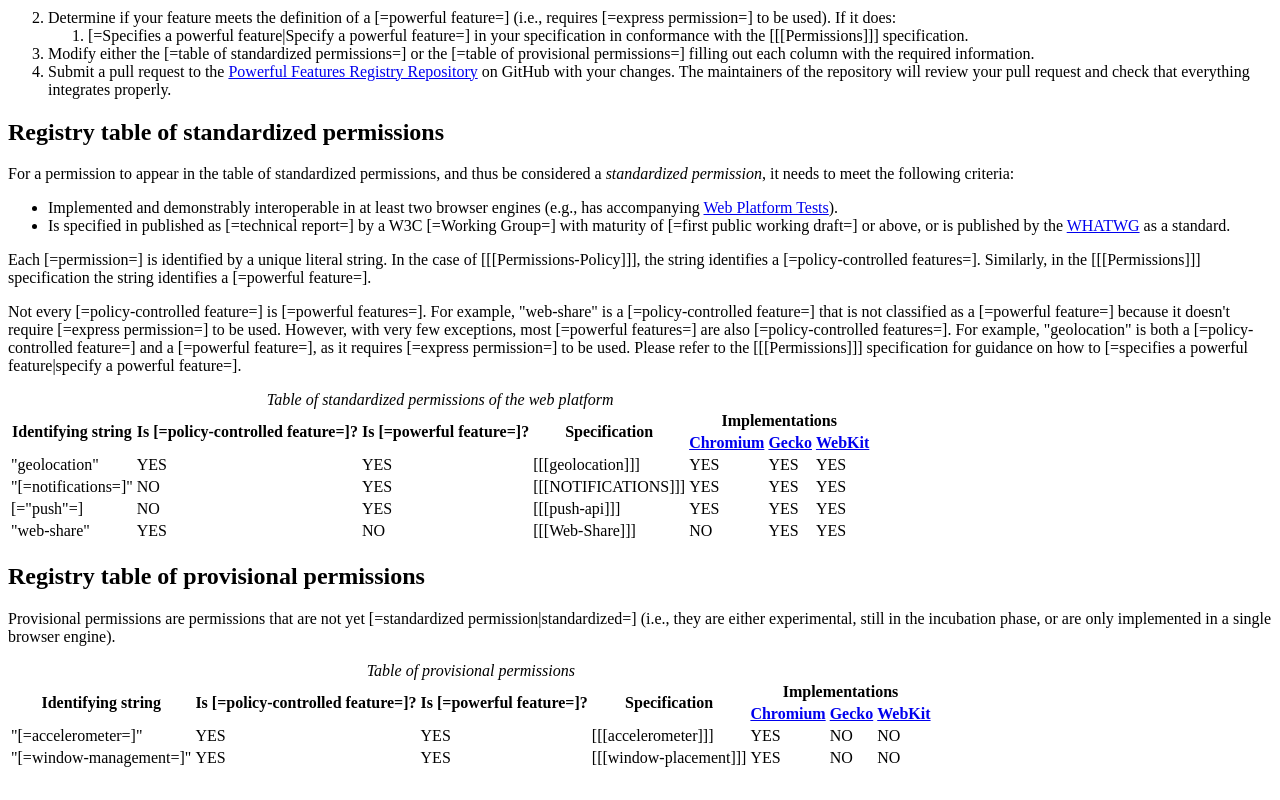
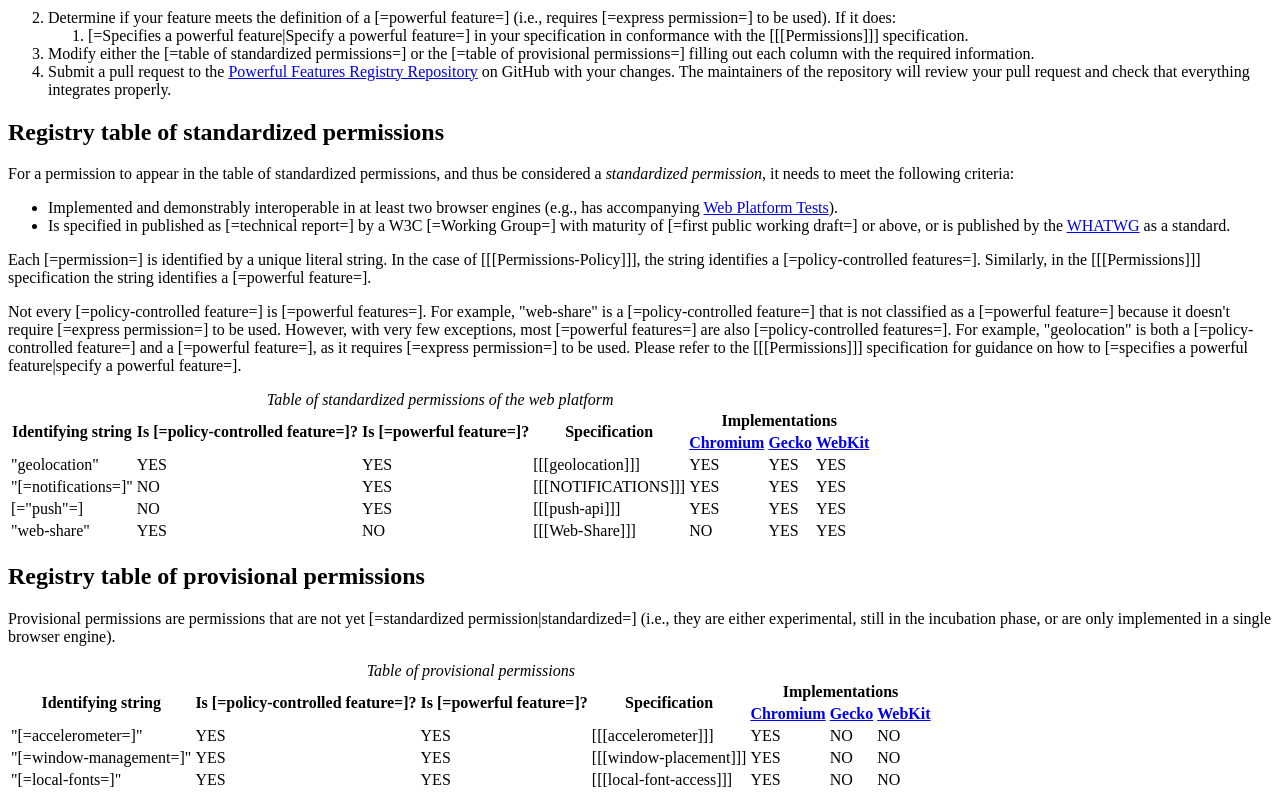
Before and after one commit to w3c/permissions-registry, a plain HTML site: page index.html in a window 1280 px wide. Shown: the part 469-1269 px from the top of the page. Before the commit the page ends 1247 px from the top, so only its background shows below. Drawn offline with Linux system fonts and the light colour scheme.

Commit message:
Add local-fonts to table of provisional permissions
Per https://wicg.github.io/local-font-access/#permissions

```diff
--- a/index.html
+++ b/index.html
@@ -396,6 +396,29 @@
             NO
           </td>
         </tr>
+        <tr data-cite="local-fonts">
+          <td class="string-token">
+            "[=local-fonts=]"
+          </td>
+          <td class="is-policy-controlled">
+            YES
+          </td>
+          <td class="is-powerful-feature">
+            YES
+          </td>
+          <td class="spec">
+            [[[local-font-access]]]
+          </td>
+          <td class="imp-chromium">
+            YES
+          </td>
+          <td class="imp-gecko">
+            NO
+          </td>
+          <td class="imp-webkit">
+            NO
+          </td>
+        </tr>
         <!--
           You can add a row to this table by copy/pasting the following.
         -->
```
